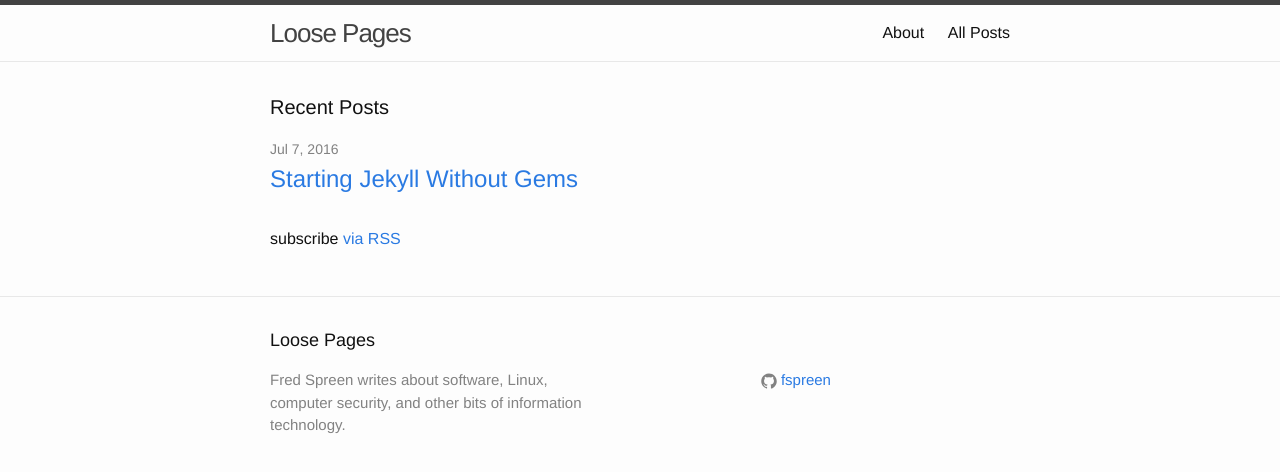
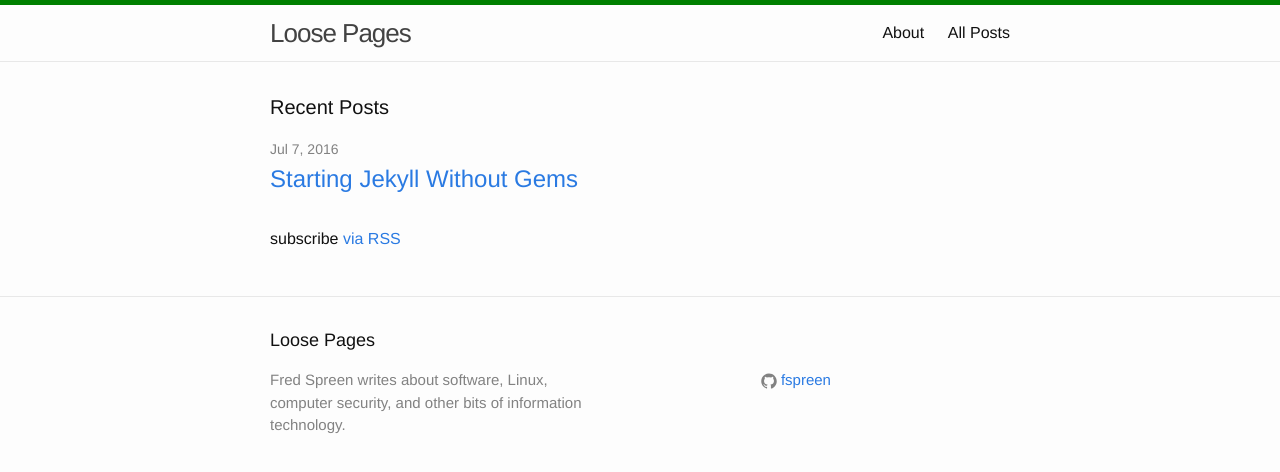
Before and after one commit to fspreen/fspreen.github.io, a Jekyll site: the page built from index.html, in a window 1280 px wide. Shown: the top 472 px of the page. Built offline with Jekyll 4.4.1, drawn with Linux system fonts in a browser that asks for light colours.

Commit message:
Change top line to green

```diff
--- a/_sass/_layout.scss
+++ b/_sass/_layout.scss
@@ -2,7 +2,7 @@
  * Site header
  */
 .site-header {
-    border-top: 5px solid $grey-color-dark;
+    border-top: 5px solid $green-color;
     border-bottom: 1px solid $grey-color-light;
     min-height: 56px;
 
--- a/css/main.scss
+++ b/css/main.scss
@@ -21,6 +21,8 @@ $brand-color:      #2a7ae2;
 $grey-color:       #828282;
 $grey-color-light: lighten($grey-color, 40%);
 $grey-color-dark:  darken($grey-color, 25%);
+
+$green-color:       #008000;
 
 // Width of the content area
 $content-width:    800px;
```
